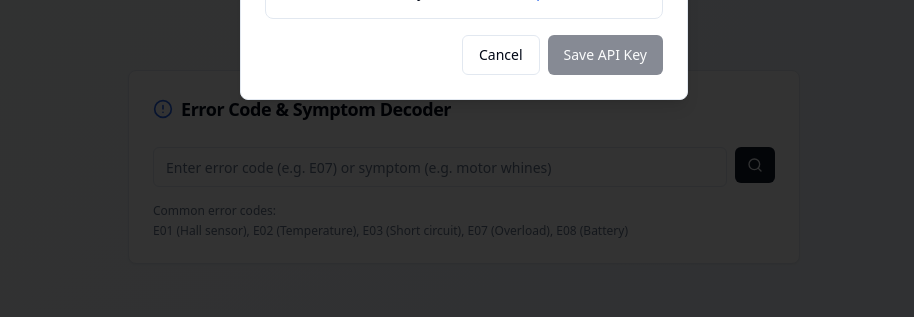
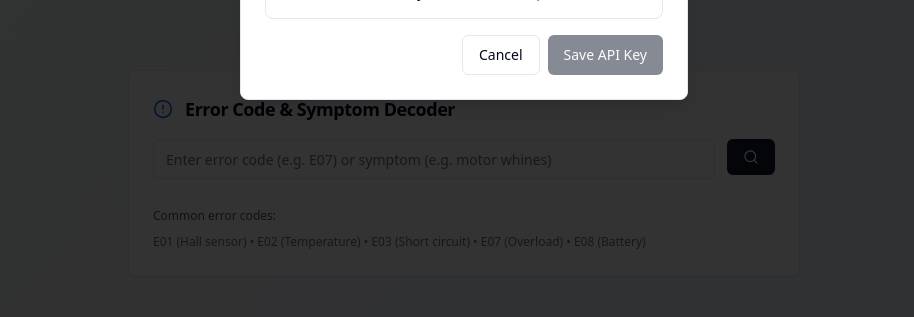
Before and after one commit to sethmichaelking/boatrepair, a React (Vite) app: page / in a window 1280 px wide. Shown: the part 475-792 px from the top of the page, without its empty margins (176-1090 px from the left). Built offline with nearby package versions, Linux system fonts and the light colour scheme.

Commit message:
Fix: Improve Error Code Lookup UI
Refactor the Error Code Lookup component to improve visual clarity and reduce clutter.

```diff
--- a/src/components/ErrorCodeLookup.tsx
+++ b/src/components/ErrorCodeLookup.tsx
@@ -125,15 +125,15 @@ export const ErrorCodeLookup = ({ onSendToChat }: ErrorCodeLookupProps) => {
   };
 
   return (
-    <Card className="mb-4">
-      <CardHeader>
-        <CardTitle className="flex items-center gap-2 text-lg">
+    <Card className="mb-6">
+      <CardHeader className="pb-4">
+        <CardTitle className="flex items-center gap-3 text-lg">
           <AlertCircle className="w-5 h-5 text-blue-600" />
           Error Code & Symptom Decoder
         </CardTitle>
       </CardHeader>
-      <CardContent className="space-y-4">
-        <div className="flex gap-2">
+      <CardContent className="space-y-5">
+        <div className="flex gap-3">
           <Input
             placeholder="Enter error code (e.g. E07) or symptom (e.g. motor whines)"
             value={searchQuery}
@@ -141,37 +141,40 @@ export const ErrorCodeLookup = ({ onSendToChat }: ErrorCodeLookupProps) => {
             onKeyPress={(e) => e.key === 'Enter' && handleSearch()}
             className="flex-1"
           />
-          <Button onClick={handleSearch} size="sm">
+          <Button onClick={handleSearch} size="sm" className="px-4">
             <Search className="w-4 h-4" />
           </Button>
         </div>
 
         {result && (
-          <div className="space-y-3 p-4 bg-slate-50 rounded-lg">
+          <div className="space-y-4 p-5 bg-slate-50 rounded-lg border">
             <div className="flex items-center justify-between">
-              <h4 className="font-semibold text-slate-800">{result.issue}</h4>
-              <span className={`px-2 py-1 rounded-full text-xs font-medium ${getDifficultyColor(result.difficulty)}`}>
+              <h4 className="font-semibold text-slate-800 text-base">{result.issue}</h4>
+              <span className={`px-3 py-1 rounded-full text-xs font-medium ${getDifficultyColor(result.difficulty)}`}>
                 {result.difficulty}
               </span>
             </div>
 
-            <div className="space-y-2">
-              <div className="flex items-start gap-2">
-                <Wrench className="w-4 h-4 text-blue-600 mt-0.5 flex-shrink-0" />
-                <div>
-                  <p className="font-medium text-sm text-slate-700">Fix:</p>
-                  <p className="text-sm text-slate-600">{result.fix}</p>
+            <div className="space-y-4">
+              <div className="flex items-start gap-3">
+                <Wrench className="w-4 h-4 text-blue-600 mt-1 flex-shrink-0" />
+                <div className="space-y-1">
+                  <p className="font-medium text-sm text-slate-700">Solution:</p>
+                  <p className="text-sm text-slate-600 leading-relaxed">{result.fix}</p>
                 </div>
               </div>
 
               {result.partsNeeded && (
-                <div className="flex items-start gap-2">
-                  <Package className="w-4 h-4 text-green-600 mt-0.5 flex-shrink-0" />
-                  <div>
+                <div className="flex items-start gap-3">
+                  <Package className="w-4 h-4 text-green-600 mt-1 flex-shrink-0" />
+                  <div className="space-y-1">
                     <p className="font-medium text-sm text-slate-700">Parts Needed:</p>
-                    <ul className="text-sm text-slate-600">
+                    <ul className="text-sm text-slate-600 space-y-1">
                       {result.partsNeeded.map((part, index) => (
-                        <li key={index}>• {part}</li>
+                        <li key={index} className="flex items-center gap-2">
+                          <span className="w-1 h-1 bg-slate-400 rounded-full"></span>
+                          {part}
+                        </li>
                       ))}
                     </ul>
                   </div>
@@ -179,11 +182,11 @@ export const ErrorCodeLookup = ({ onSendToChat }: ErrorCodeLookupProps) => {
               )}
 
               {result.caution && (
-                <div className="flex items-start gap-2 p-2 bg-yellow-50 rounded border border-yellow-200">
-                  <AlertCircle className="w-4 h-4 text-yellow-600 mt-0.5 flex-shrink-0" />
-                  <div>
+                <div className="flex items-start gap-3 p-3 bg-yellow-50 rounded-md border border-yellow-200">
+                  <AlertCircle className="w-4 h-4 text-yellow-600 mt-1 flex-shrink-0" />
+                  <div className="space-y-1">
                     <p className="font-medium text-sm text-yellow-800">Caution:</p>
-                    <p className="text-sm text-yellow-700">{result.caution}</p>
+                    <p className="text-sm text-yellow-700 leading-relaxed">{result.caution}</p>
                   </div>
                 </div>
               )}
@@ -193,24 +196,26 @@ export const ErrorCodeLookup = ({ onSendToChat }: ErrorCodeLookupProps) => {
               onClick={handleSendToChat}
               variant="outline"
               size="sm"
-              className="w-full mt-3"
+              className="w-full mt-4"
             >
-              Send to Chat for More Help
+              Get More Help in Chat
             </Button>
           </div>
         )}
 
         {searchQuery && !result && searchQuery.length > 0 && (
           <div className="p-4 bg-orange-50 rounded-lg border border-orange-200">
-            <p className="text-sm text-orange-800">
-              No results found for "{searchQuery}". Try entering a common error code (E01-E08) or symptom like "motor whines" or "battery not charging".
+            <p className="text-sm text-orange-800 leading-relaxed">
+              No results found for "{searchQuery}". Try a common error code or symptom.
             </p>
           </div>
         )}
 
-        <div className="text-xs text-slate-500">
-          <p className="font-medium mb-1">Common error codes:</p>
-          <p>E01 (Hall sensor), E02 (Temperature), E03 (Short circuit), E07 (Overload), E08 (Battery)</p>
+        <div className="pt-2 border-t border-slate-100">
+          <p className="text-xs font-medium text-slate-600 mb-2">Common error codes:</p>
+          <p className="text-xs text-slate-500 leading-relaxed">
+            E01 (Hall sensor) • E02 (Temperature) • E03 (Short circuit) • E07 (Overload) • E08 (Battery)
+          </p>
         </div>
       </CardContent>
     </Card>
```
